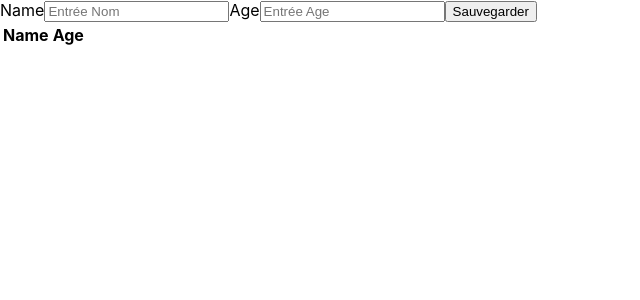
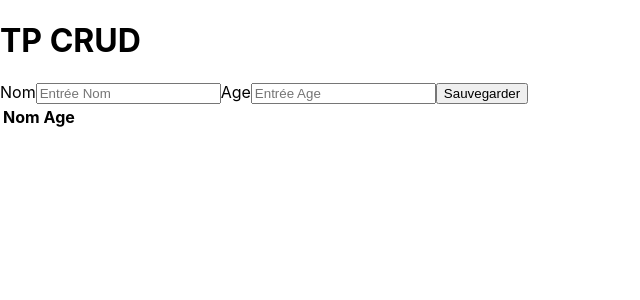
Before and after one commit to CedricNajem/CRUD_dev, a React (Create React App) app in the folder tp_crud/: page / in a window 1280 px wide. Shown: the top 300 px of the page, without its empty margins (0-640 px from the left). Built offline with nearby package versions, Linux system fonts and the light colour scheme.

Commit message:
modification final du tp

```diff
--- a/tp_crud/src/App.js
+++ b/tp_crud/src/App.js
@@ -4,13 +4,14 @@ class App extends Component {
   constructor() {
     super();
     this.state = {
+      title: "TP CRUD",
       employeeData: [],
       act: 0,
       index: "",
     };
   }
 
-  handleSubmit(e) {
+  handleSubmit = (e) => {
     e.preventDefault();
     let employeeData = this.state.employeeData;
     let name = this.refs.txtName.value;
@@ -21,7 +22,6 @@ class App extends Component {
         name: name,
         age: age,
       };
-
       employeeData.push(newEmployee);
     } else {
       let index = this.state.index;
@@ -35,7 +35,7 @@ class App extends Component {
     });
 
     this.refs.myForm.reset();
-  }
+  };
 
   handleEdit = (i) => {
     let employeeData = this.state.employeeData[i];
@@ -61,17 +61,18 @@ class App extends Component {
     let employeeData = this.state.employeeData;
     return (
       <div>
+        <h1>{this.state.title}</h1>
         <form ref="myForm">
-          <label>Name</label>
+          <label>Nom</label>
           <input type="text" ref="txtName" placeholder="Entrée Nom" />
           <label>Age</label>
           <input type="text" ref="txtAge" placeholder="Entrée Age" />
-          <button onClick={(e) => this.handleSubmit(e)}> Sauvegarder </button>
+          <button onClick={(e) => this.handleSubmit(e)}>Sauvegarder</button>
         </form>
 
         <table>
           <tr>
-            <th>Name</th>
+            <th>Nom</th>
             <th>Age</th>
           </tr>
           {employeeData.map((data, i) => (
```
